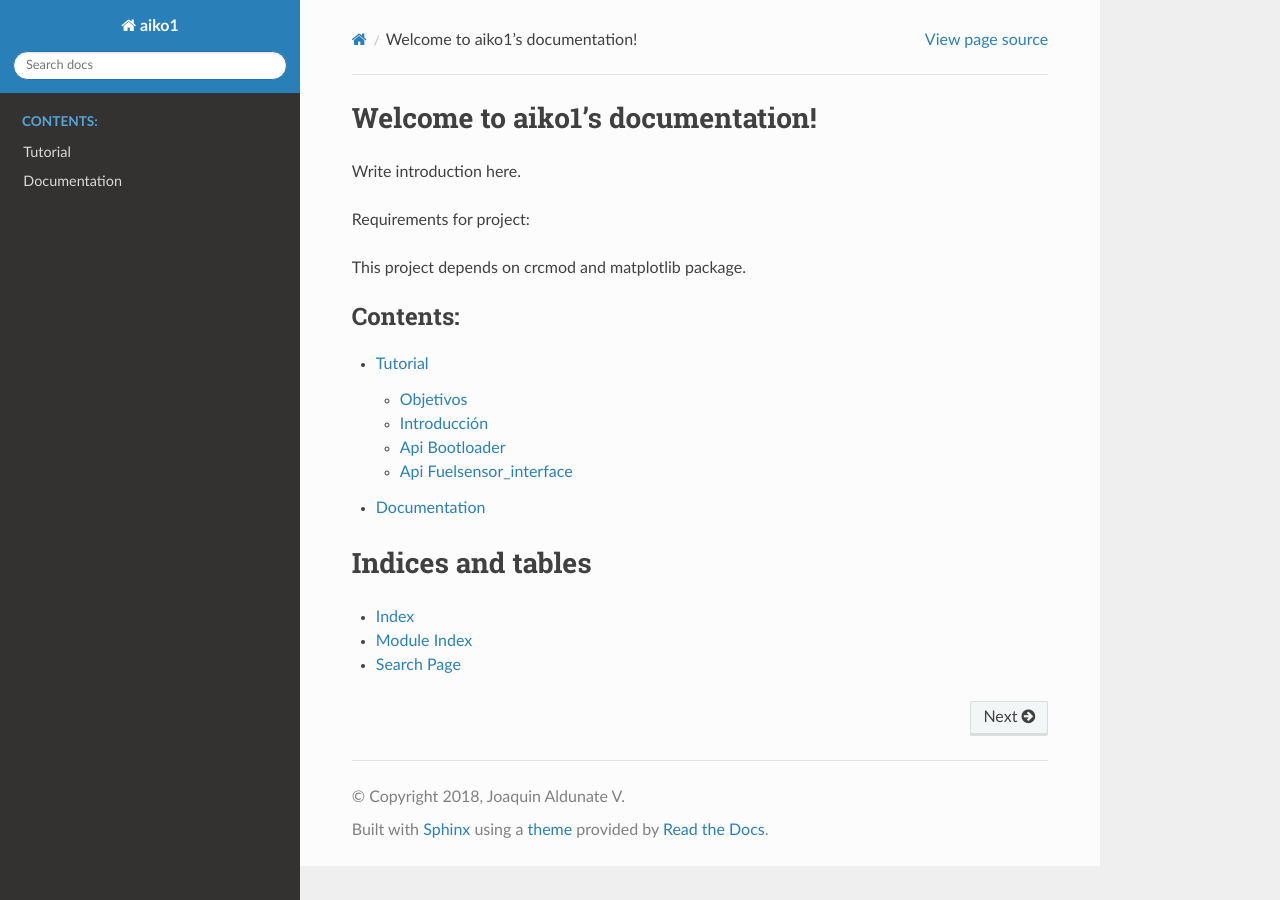
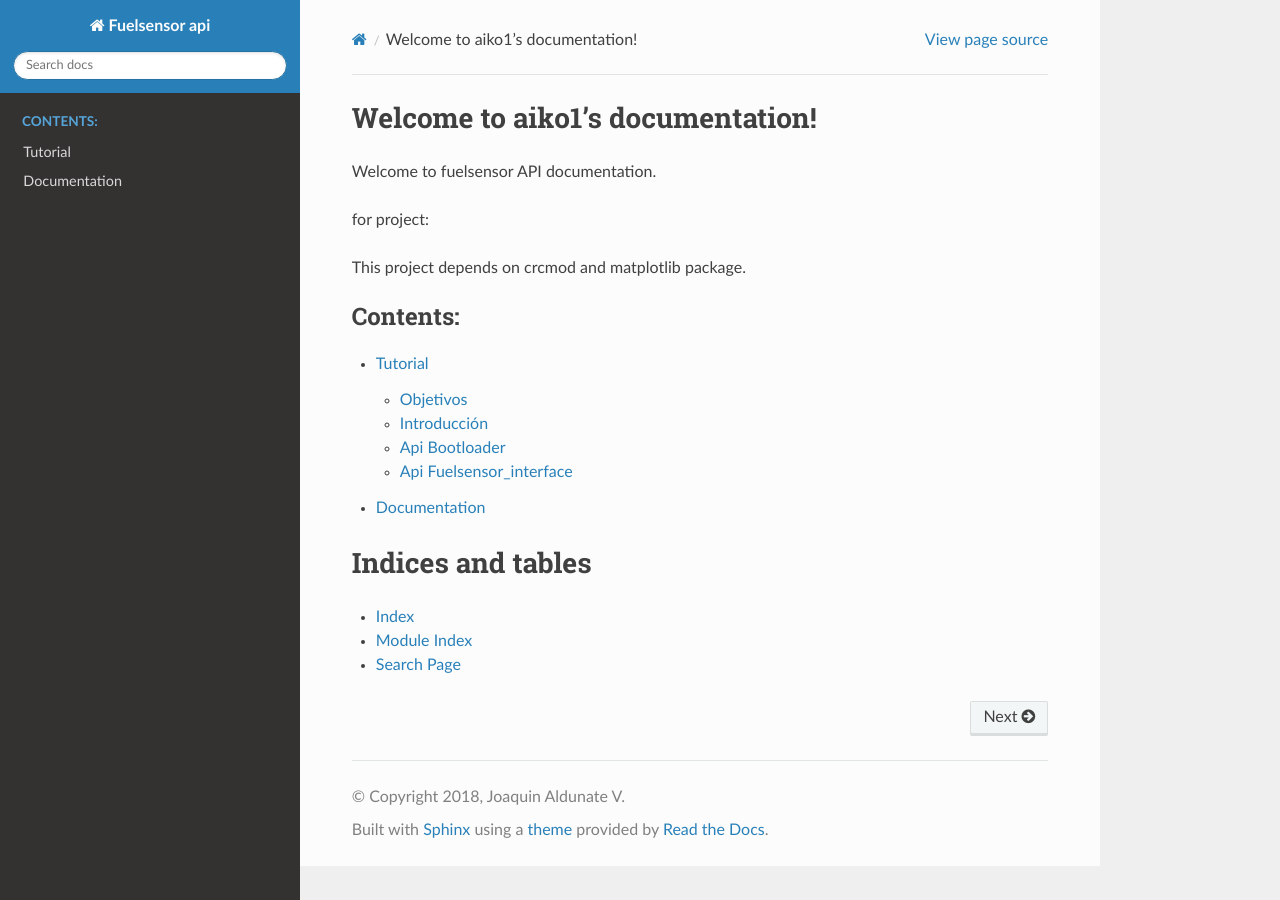
Before and after one commit to jaalduna/fuelsensor_api, a Sphinx documentation site: the page built from docs/index.rst, in a window 1280 px wide. Built offline with Sphinx 7.4.7 and the Read the Docs theme 2.0.0, drawn with Linux system fonts in a browser that asks for light colours.

Commit message:
minor change

```diff
--- a/docs/conf.py
+++ b/docs/conf.py
@@ -27,7 +27,7 @@ sys.path.insert(0, os.path.abspath('../src/'))
 
 # -- Project information -----------------------------------------------------
 
-project = u'aiko1'
+project = u'Fuelsensor api'
 copyright = u'2018, Joaquin Aldunate V'
 author = u'Joaquin Aldunate V'
 
--- a/docs/index.rst
+++ b/docs/index.rst
@@ -6,9 +6,10 @@
 Welcome to aiko1's documentation!
 =================================
 
-Write introduction here.
+Welcome to fuelsensor API documentation.
 
-Requirements for project:
+
+for project:
 
 This project depends on crcmod and matplotlib package.
 
```
